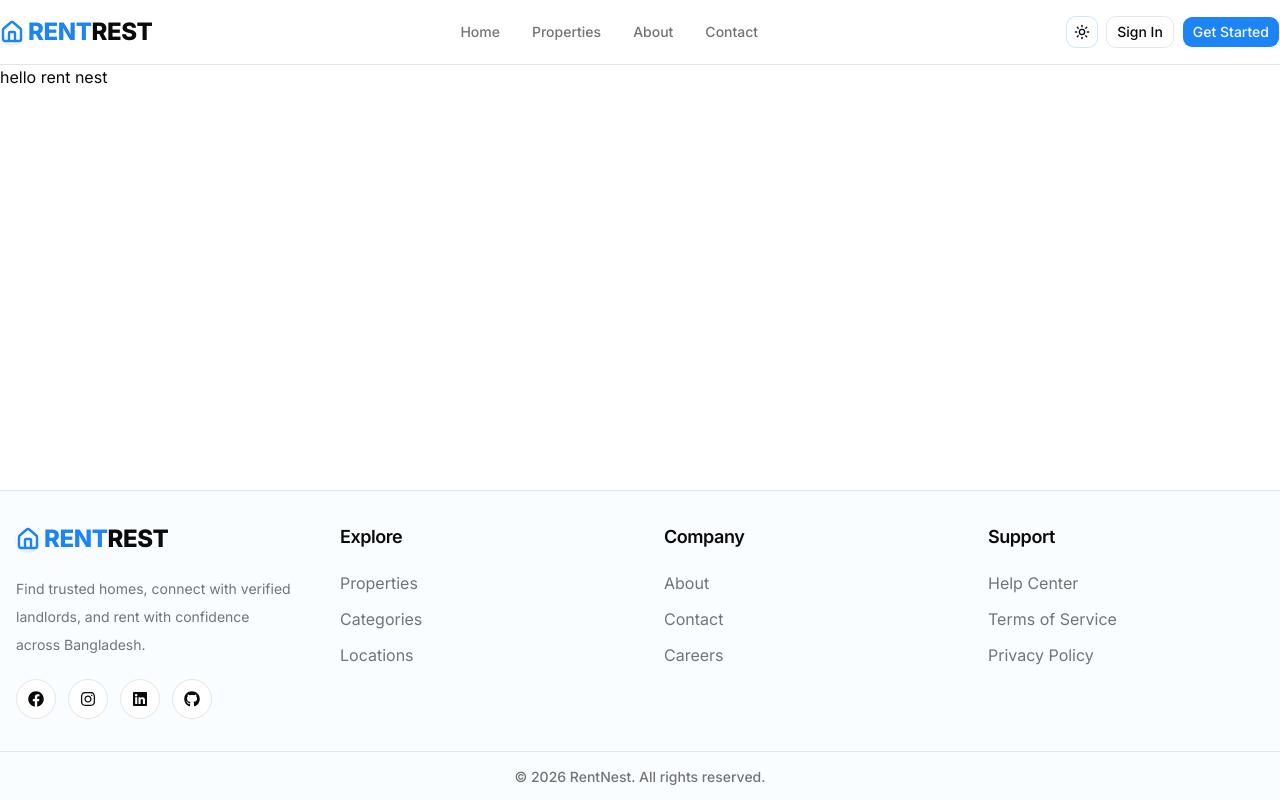
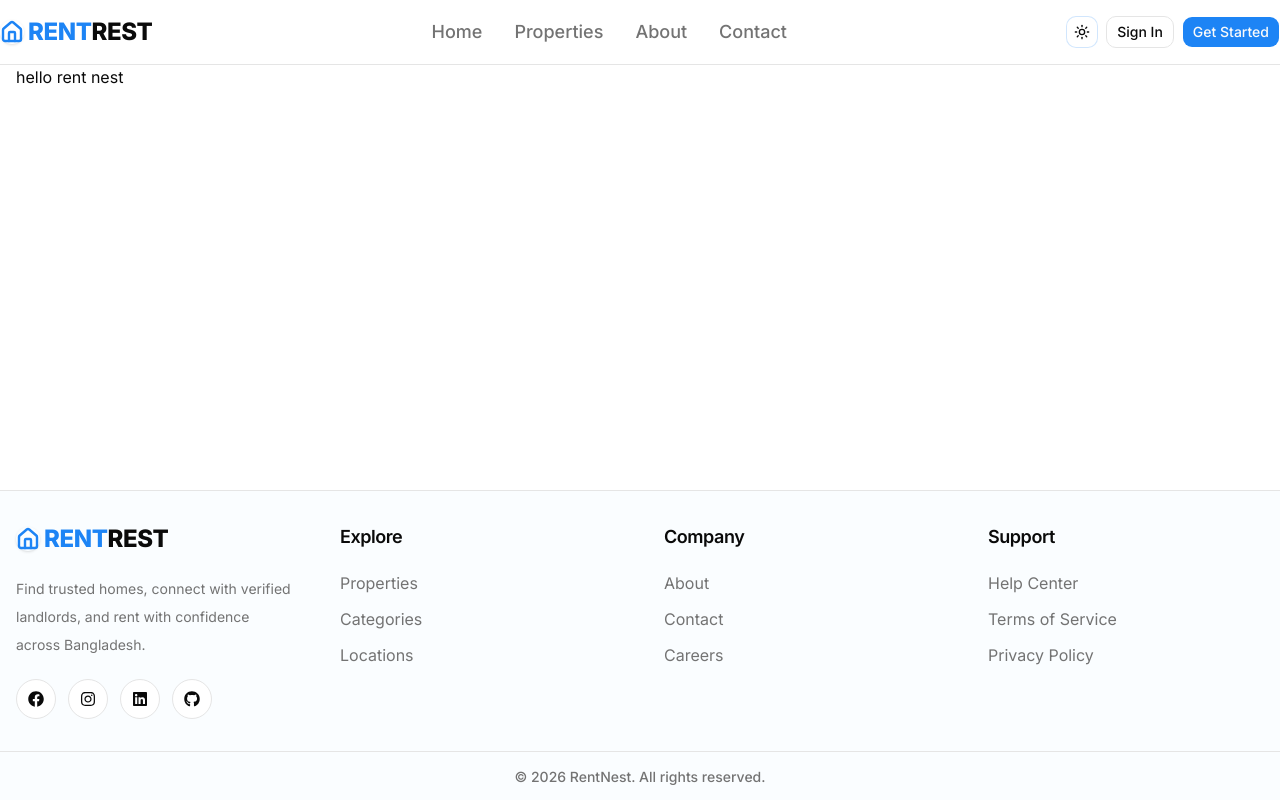
Before and after one commit to devpolas/rent-nest, a Next.js app: page / in a window 1280 px wide. Built offline with nearby package versions, Linux system fonts and the light colour scheme.

Commit message:
fix: fix public layout

```diff
--- a/app/(public)/layout.tsx
+++ b/app/(public)/layout.tsx
@@ -1,9 +1,9 @@
-import AppLayout from "../../components/layouts/app-layout";
+import AppLayout from "@/components/layouts/app-layout";
 
 export default function PublicLayout({
   children,
 }: {
   children: React.ReactNode;
 }) {
-  return <AppLayout>{children} </AppLayout>;
+  return <AppLayout>{children}</AppLayout>;
 }
--- a/components/layouts/app-layout.tsx
+++ b/components/layouts/app-layout.tsx
@@ -3,9 +3,11 @@ import Footer from "@/components/footer/footer";
 
 export default function AppLayout({ children }: { children: React.ReactNode }) {
   return (
-    <div className='flex flex-col mx-auto max-w-384 min-h-screen'>
+    <div className='flex flex-col min-h-screen'>
       <Navbar />
-      <main className='flex-1'>{children}</main>
+
+      <main className='flex-1 mx-auto px-4 container'>{children}</main>
+
       <Footer />
     </div>
   );
--- a/components/navbar/navbar-links.tsx
+++ b/components/navbar/navbar-links.tsx
@@ -8,7 +8,7 @@ export default function NavbarLinks() {
         <Link
           key={item.href}
           href={item.href}
-          className='font-medium text-muted-foreground hover:text-brand text-sm transition'
+          className='font-medium text-muted-foreground hover:text-brand text-sm lg:text-lg transition'
         >
           {item.title}
         </Link>
--- a/components/navbar/navbar.tsx
+++ b/components/navbar/navbar.tsx
@@ -7,8 +7,8 @@ import { ThemeSwitcher } from "../theme/theme-switcher";
 
 export default function Navbar() {
   return (
-    <header className='top-0 z-50 sticky bg-background/80 backdrop-blur border-b'>
-      <div className='flex justify-between items-center h-16 container'>
+    <header className='top-0 z-50 sticky bg-background/80 backdrop-blur border-b w-full'>
+      <div className='flex justify-between items-center mx-auto w-full h-16 container'>
         {/* Logo */}
         <Logo />
         {/* Desktop */}
```
